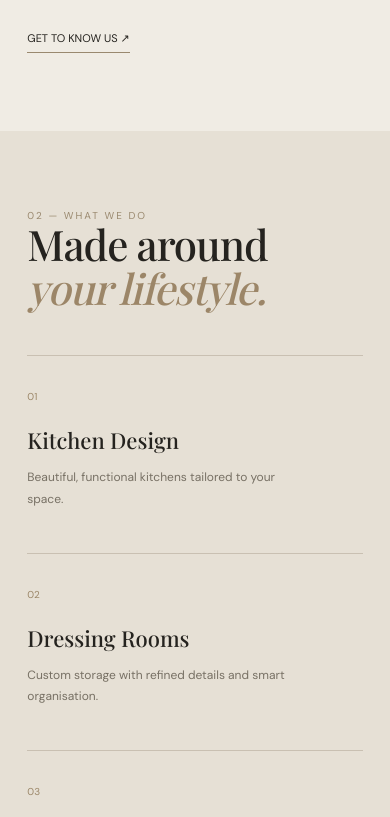
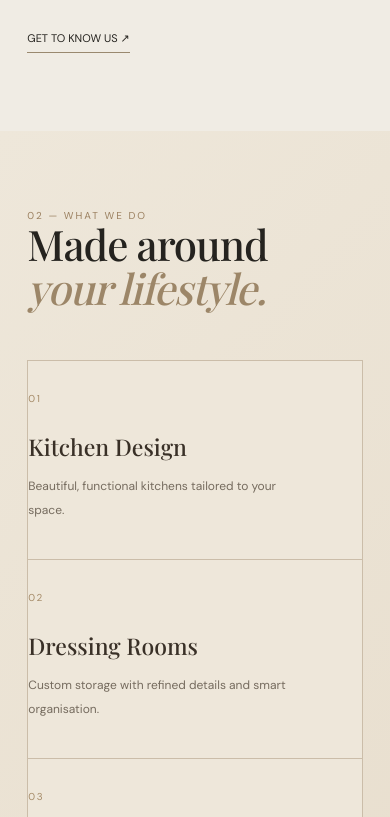
Before and after one commit to arkanahmed1995-cpu/harnazstudio, a plain HTML site: page index.html in a window 390 px wide. Shown: the part 1246-2063 px from the top of the page. Drawn offline with nearby package versions, Linux system fonts and the light colour scheme; a script that the page names is missing.

Commit message:
Update style.css

```diff
--- a/style.css
+++ b/style.css
@@ -166,3 +166,77 @@ body[dir="rtl"] .project-label {
     gap: 20px;
   }
 }
+
+/* HARNaz Studio - Luxury Services Design */
+
+.services {
+  background: linear-gradient(135deg, #eee7da, #e5dac8);
+  position: relative;
+}
+
+.services .section-tag {
+  color: #9b8060;
+}
+
+.service-grid {
+  grid-template-columns: repeat(3, minmax(0, 1fr));
+  gap: 1px;
+  border: 1px solid #cbbda9;
+  background: #cbbda9;
+  margin-top: 50px;
+}
+
+.service {
+  background: #eee7da;
+  padding: 35px 28px;
+  min-height: 205px;
+  border: 0;
+  transition: background .3s ease, transform .3s ease;
+}
+
+.service:hover {
+  background: #f8f4ed;
+  transform: translateY(-4px);
+}
+
+.service h3 {
+  color: #393027;
+  font-size: 23px;
+  margin: 24px 0 12px;
+}
+
+.service p {
+  color: #756b5e;
+  line-height: 2;
+}
+
+.service > span {
+  color: #a58b68;
+  letter-spacing: .15em;
+}
+
+body[dir="rtl"] .services {
+  direction: rtl;
+  text-align: right;
+}
+
+body[dir="rtl"] .service {
+  text-align: right;
+}
+
+@media (max-width: 700px) {
+  .service-grid {
+    grid-template-columns: repeat(2, minmax(0, 1fr));
+  }
+
+  .service {
+    padding: 25px 18px;
+    min-height: 180px;
+  }
+}
+
+@media (max-width: 430px) {
+  .service-grid {
+    grid-template-columns: 1fr;
+  }
+}
```
